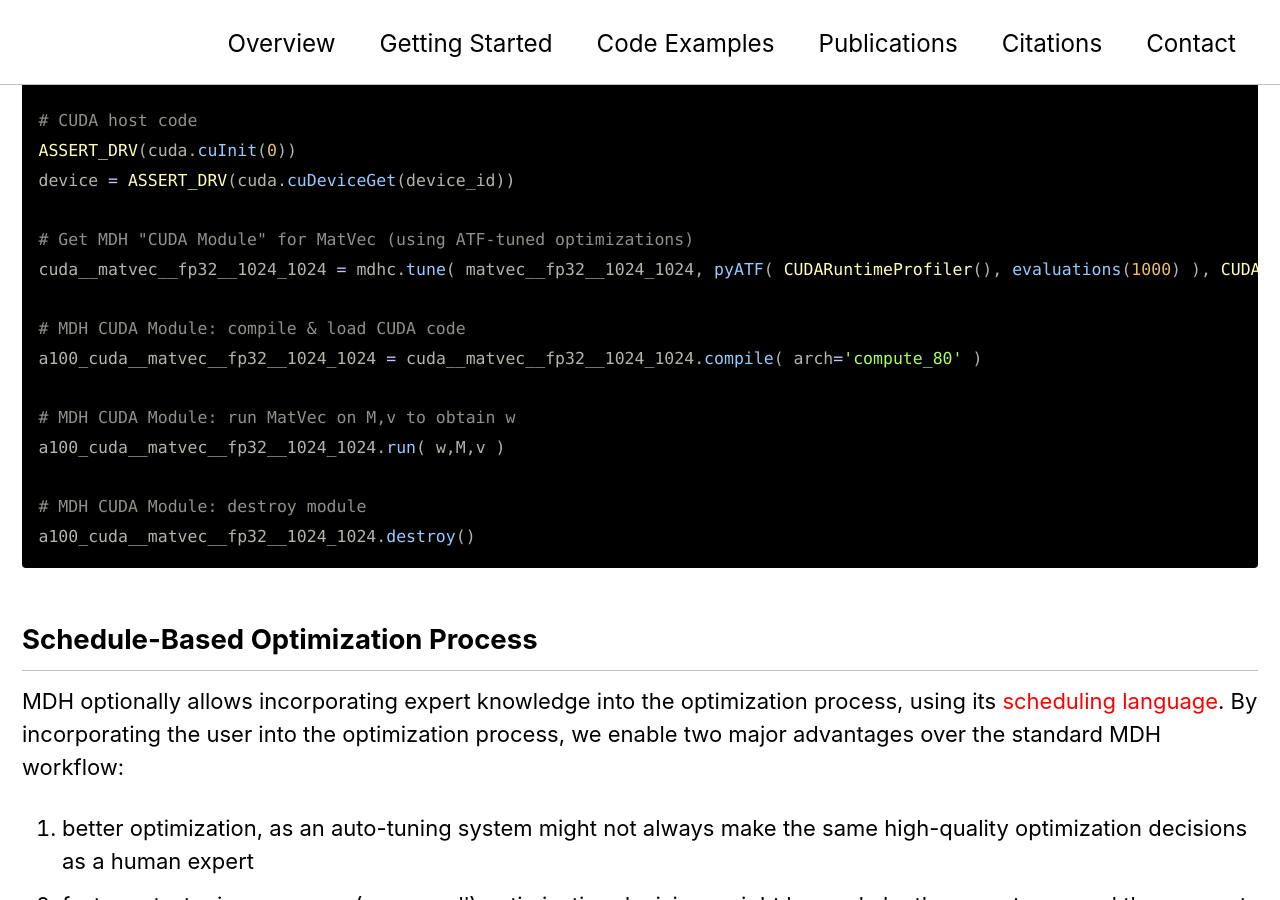
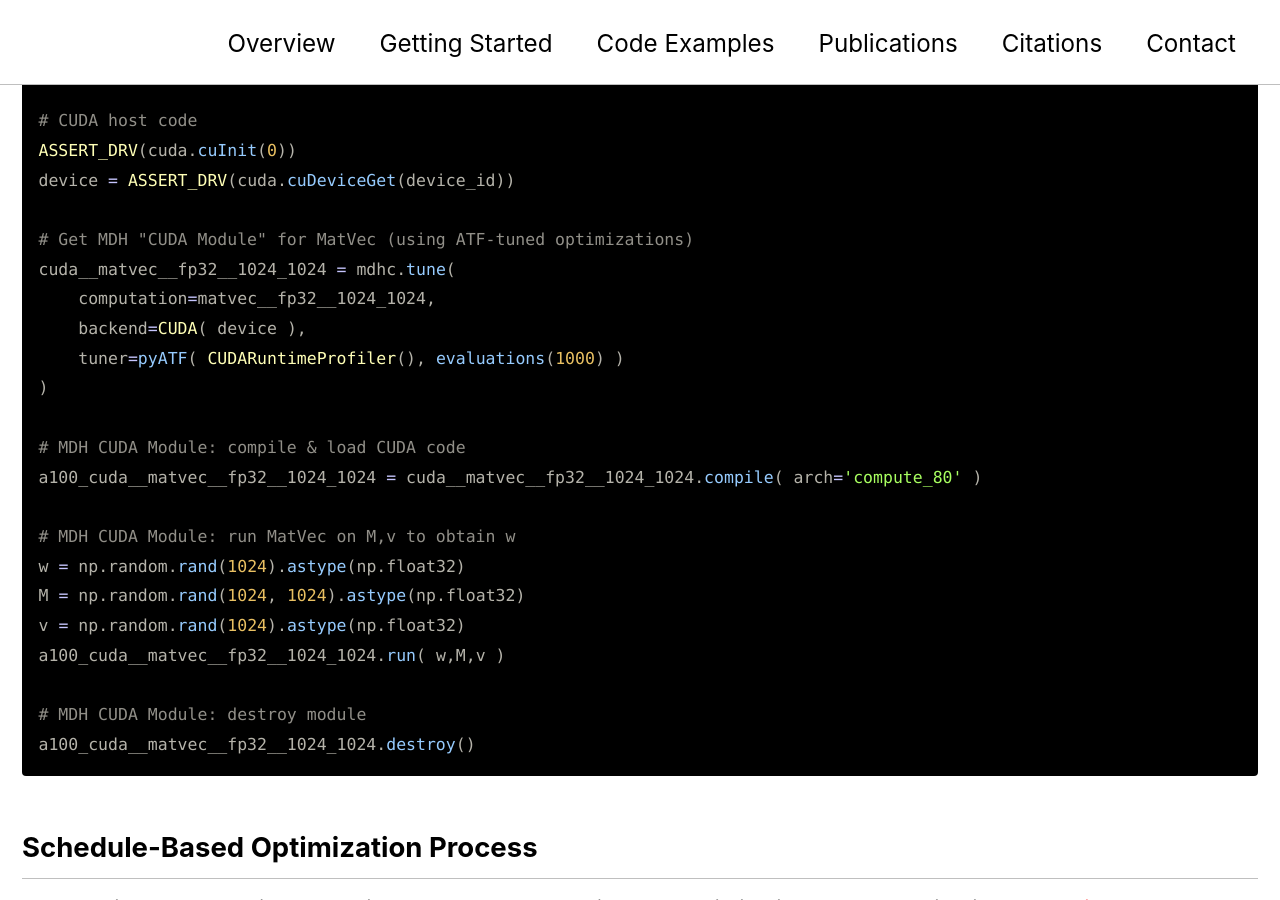
Before and after one commit to mdh-lang/mdh-lang.github.io, a Jekyll site: the page built from index.md, in a window 1280 px wide and 900 px high, scrolled down 3286 px. Built offline with Jekyll 4.4.1, drawn with Linux system fonts in a browser that asks for light colours; cached includes are drawn as plain includes.

Commit message:
Update CUDA host code in code examples (#48)

```diff
--- a/index.md
+++ b/index.md
@@ -79,12 +79,19 @@ ASSERT_DRV(cuda.cuInit(0))
 device = ASSERT_DRV(cuda.cuDeviceGet(device_id))
 
 # Get MDH "CUDA Module" for MatVec (using ATF-tuned optimizations)
-cuda__matvec__fp32__1024_1024 = mdhc.tune( matvec__fp32__1024_1024, pyATF( CUDARuntimeProfiler(), evaluations(1000) ), CUDA(device) )
+cuda__matvec__fp32__1024_1024 = mdhc.tune(
+    computation=matvec__fp32__1024_1024,
+    backend=CUDA( device ),
+    tuner=pyATF( CUDARuntimeProfiler(), evaluations(1000) )
+)
 
 # MDH CUDA Module: compile & load CUDA code
 a100_cuda__matvec__fp32__1024_1024 = cuda__matvec__fp32__1024_1024.compile( arch='compute_80' )
 
 # MDH CUDA Module: run MatVec on M,v to obtain w
+w = np.random.rand(1024).astype(np.float32)
+M = np.random.rand(1024, 1024).astype(np.float32)
+v = np.random.rand(1024).astype(np.float32)
 a100_cuda__matvec__fp32__1024_1024.run( w,M,v )
 
 # MDH CUDA Module: destroy module
@@ -128,12 +135,18 @@ ASSERT_DRV(cuda.cuInit(0))
 device = ASSERT_DRV(cuda.cuDeviceGet(device_id))
 
 # Get MDH "CUDA Module" for Jacobi1D (using ATF-tuned optimizations)
-cuda__jacobi1d__fp32_1024 = mdhc.tune( jacobi1d__fp32_1024, pyATF( CUDARuntimeProfiler(), evaluations(1000) ), CUDA(device) )
+cuda__jacobi1d__fp32_1024 = mdhc.tune(
+    computation=jacobi1d__fp32_1024,
+    backend=CUDA( device ),
+    tuner=pyATF( CUDARuntimeProfiler(), evaluations(1000) )
+)
 
 # MDH CUDA Module: compile & load CUDA code
 a100_cuda__jacobi1d__fp32_1024 = cuda__jacobi1d__fp32_1024.compile( arch='compute_80' )
 
 # MDH CUDA Module: run Jacobi1D on x to obtain y
+y = np.random.rand(1024).astype(np.float32)
+x = np.random.rand(1026).astype(np.float32)
 a100_cuda__jacobi1d__fp32_1024.run( y,x )
 
 # MDH CUDA Module: destroy module
@@ -273,12 +286,19 @@ ASSERT_DRV(cuda.cuInit(0))
 device = ASSERT_DRV(cuda.cuDeviceGet(device_id))
 
 # Get MDH "CUDA Module" for MatVec (using ATF-tuned optimizations)
-cuda__matvec__fp32__1024_1024 = mdhc.tune( matvec__fp32__1024_1024, pyATF( CUDARuntimeProfiler(), evaluations(1000) ), CUDA(device) )
+cuda__matvec__fp32__1024_1024 = mdhc.tune(
+    computation=matvec__fp32__1024_1024,
+    backend=CUDA( device ),
+    tuner=pyATF( CUDARuntimeProfiler(), evaluations(1000) )
+)
 
 # MDH CUDA Module: compile & load CUDA code
 a100_cuda__matvec__fp32__1024_1024 = cuda__matvec__fp32__1024_1024.compile( arch='compute_80' )
 
 # MDH CUDA Module: run MatVec on M,v to obtain w
+w = np.random.rand(1024).astype(np.float32)
+M = np.random.rand(1024, 1024).astype(np.float32)
+v = np.random.rand(1024).astype(np.float32)
 a100_cuda__matvec__fp32__1024_1024.run( w,M,v )
 
 # MDH CUDA Module: destroy module
```
